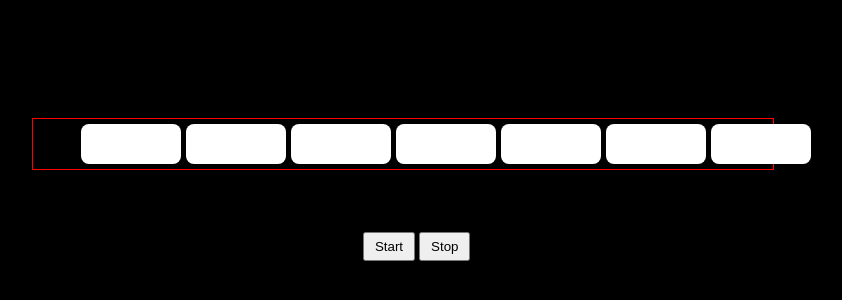
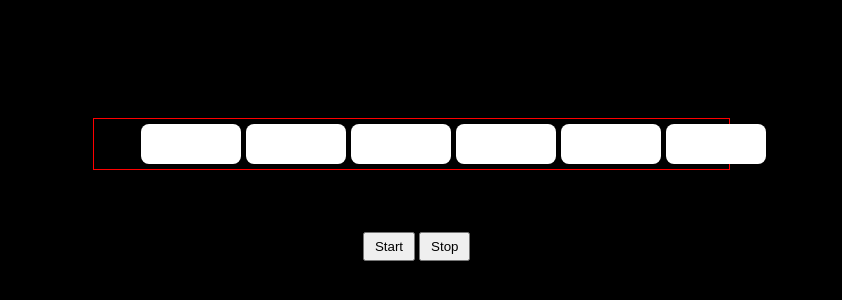
Before and after one commit to Sandu31ash/ITS_1119_Assignment_09, a plain HTML site: page index.html in a window 1280 px wide. Shown: the part 256-556 px from the top of the page, without its empty margins (239-1081 px from the left). Drawn offline with Linux system fonts and the light colour scheme.

Commit message:
complete and addons

```diff
--- a/index.html
+++ b/index.html
@@ -11,7 +11,7 @@
         }
 
         div:first-child{
-            width: 740px;
+            width: 635px;
             height: 50px;
             border: 1px solid red;
             position: absolute;
@@ -20,7 +20,7 @@
             left: 0;
             right: 0;
             margin: auto;
-            left: 4px;
+            left: 20px;
         }
 
         .div1{
@@ -31,33 +31,32 @@
             top: 0;
             bottom: 0;
             margin: auto;
-            left: 320px;
             border-radius: 8px;
             /*border: 1px solid white;*/
         }
 
         .div1:nth-child(2){
-            left: 425px;
+            left: 380px;
         }
 
         .div1:nth-child(3){
-            left: 530px;
+            left: 485px;
         }
 
         .div1:nth-child(4){
-            left: 635px;
+            left: 590px;
         }
 
         .div1:nth-child(5){
-            left: 740px;
+            left: 695px;
         }
 
         .div1:nth-child(6){
-            left: 845px;
+            left: 800px;
         }
 
         .div1:nth-child(7){
-            left: 950px;
+            left: 905px;
         }
 
         button{
@@ -81,7 +80,7 @@
     <div class="div1"></div>
     <div class="div1"></div>
     <div class="div1"></div>
-    <div class="div1"></div>
+<!--    <div class="div1"></div>-->
 
 <!--    <section>-->
         <button type="button" id="start">Start</button>
@@ -117,7 +116,7 @@
             $(".div1").eq(curr_light).css("background","red");
             if(curr_light === light_count - 1){
                 curr_direction = "LEFT";
-            }
+            }3
         }else{
             curr_light--;
             $(".div1").eq(curr_light).css("background","red");
@@ -126,6 +125,8 @@
                 curr_direction = "RIGHT";
             }
         }
+        $(".div1").eq(curr_light-1).css("background","#ffc0c0");
+        $(".div1").eq(curr_light+1).css("background","#ffc0c0");
     }
 
     $("#start").on('click', ()=>{
```
